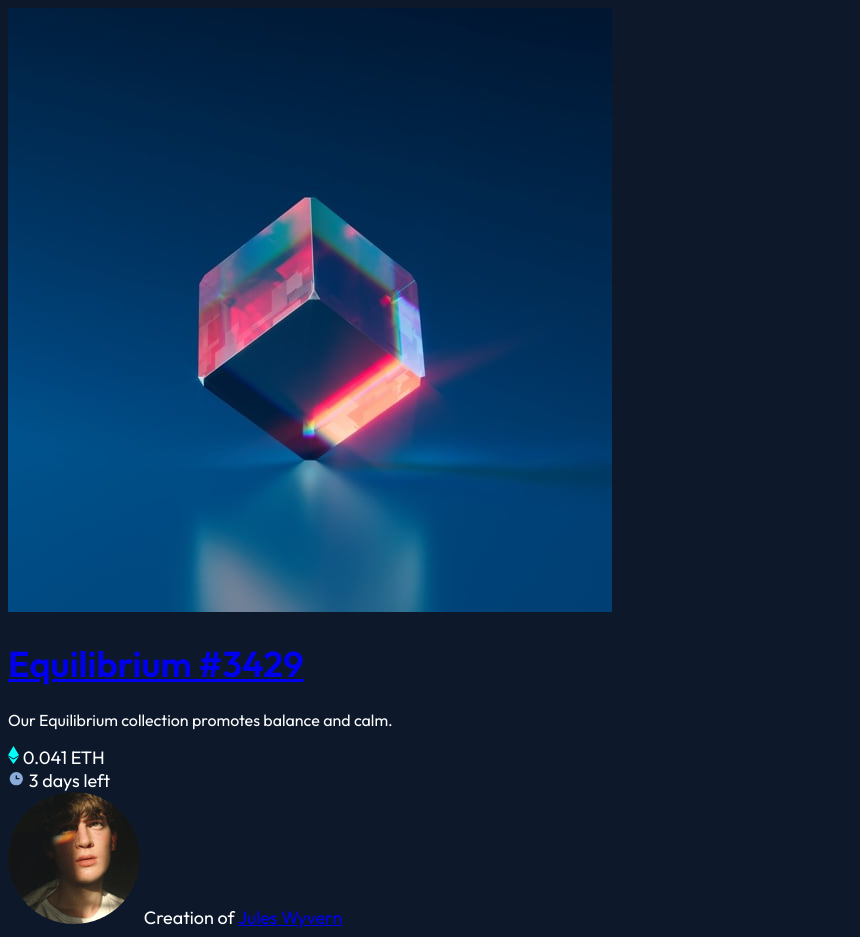
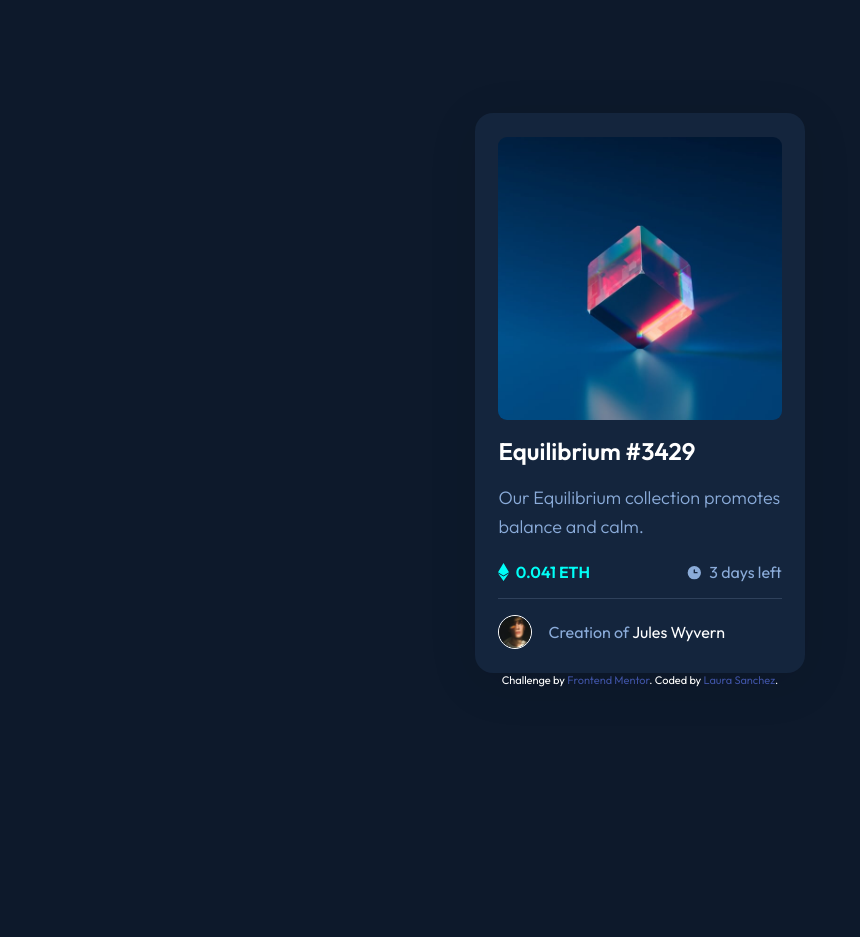
Before and after one commit to Lau-San/fm-nft-preview-card, a plain HTML site: page index.html in a window 1280 px wide. Shown: the whole page, without its empty margins (0-860 px from the left). After the commit the page ends 800 px from the top, so only its background shows below. Drawn offline with Linux system fonts and the light colour scheme.

Commit message:
Completed solution

```diff
--- a/assets/css/main.scss
+++ b/assets/css/main.scss
@@ -12,8 +12,139 @@ body {
 	color: white;
 	font-family: 'Outfit', sans-serif;
 	font-size: 18px;
+	margin: 0;
 }
 
 p {
+	font-size: 18px;
+}
+
+a {
+	color: white;
+	text-decoration: none;
+
+	&:hover {
+		color: $cyan;
+	}
+}
+
+main {
+	height: 100vh;
+	display: flex;
+	flex-direction: column;
+	justify-content: center;
+	align-items: center;
+}
+
+.card {
+	background: $card-bg;
+	border-radius: 1em;
+	box-shadow: 0px 10px 50px hsla(0, 0, 0, .1);
+	box-sizing: border-box;
+	width: 330px;
+	padding: 1.3em;
+}
+
+.nft-img {
+	position: relative;
+	display: block;
+}
+
+.image {
+	border-radius: .5em;
+	width: 100%;
+	display: block;
+}
+
+.overlay {
+	position: absolute;
+	opacity: 0;
+	top: 0;
+	width: 100%;
+	height: 100%;
+	display: flex;
+	justify-content: center;
+	align-items: center;
+
+	&:hover {
+		opacity: 1;
+	}
+}
+
+.overlay-bg {
+	background: $cyan;
+	opacity: .5;
+	border-radius: .5em;
+	position: absolute;
+	width: 100%;
+	height: 100%;
+	z-index: 1;
+}
+
+.overlay-icon {
+	width: 50px;
+	height: 50px;
+	position: relative;
+	z-index: 2;
+}
+
+.nft-details {
+	h1 {
+		font-size: 1.5rem;
+		font-weight: 600;
+	}
+
+	p {
+		color: $soft-blue;
+		font-weight: 300;
+		line-height: 1.6em;
+		margin-bottom: 1.3rem;
+	}
+}
+
+.wrapper {
+	border-bottom: .8px solid $line;
+	padding-bottom: 1rem;
+	display: flex;
+	justify-content: space-between;
+	align-items: center;
+}
+
+.eth {
+	color: $cyan;
 	font-size: 1rem;
+	font-weight: 600;
+	display: flex;
+	align-items: center;
+
+	img {
+		margin-right: .4rem;
+	}
 }
+
+.days-left {
+	color: $soft-blue;
+	font-size: 1rem;
+	font-weight: 400;
+	display: flex;
+	align-items: center;
+
+	img {
+		margin-right: .4rem;
+	}
+}
+
+.creator {
+	color: $soft-blue;
+	font-size: 1rem;
+	margin-top: 1rem;
+	display: flex;
+	align-items: center;
+
+	img {
+		border: 1px solid white;
+		border-radius: 50%;
+		width: 2rem;
+		margin-right: 1rem;
+	}
+}
--- a/index.html
+++ b/index.html
@@ -26,7 +26,14 @@
 
   <main>
     <div class="card">
-      <img src="./assets/images/image-equilibrium.jpg" alt="">
+      <a class="nft-img" href="#">
+        <img class="image" src="./assets/images/image-equilibrium.jpg" alt="">
+
+        <div class="overlay">
+          <div class="overlay-bg"></div>
+          <img class="overlay-icon" src="./assets/images/icon-view.svg" alt="">
+        </div>
+      </a>
 
       <div class="nft-details">
         <h1><a href="#">Equilibrium #3429</a></h1>
@@ -49,16 +56,18 @@
 
         <div class="creator">
           <img src="./assets/images/image-avatar.png" alt="">
-          Creation of <a href="#">Jules Wyvern</a>
+          <div>
+            Creation of <a href="#">Jules Wyvern</a>
+          </div>
         </div>
       </div>
     </div>
+  <div class="attribution">
+    Challenge by <a href="https://www.frontendmentor.io?ref=challenge" target="_blank">Frontend Mentor</a>.
+    Coded by <a href="https://www.frontendmentor.io/profile/Lau-San">Laura Sanchez</a>.
+  </div>
   </main>
 
-  <!-- <div class="attribution">
-    Challenge by <a href="https://www.frontendmentor.io?ref=challenge" target="_blank">Frontend Mentor</a>.
-    Coded by <a href="#">Your Name Here</a>.
-  </div> -->
 </body>
 
 </html>
```
Also changed, not shown: assets/css/main.css, screenshots/screenshot-desktop.png (added), screenshots/screenshot-mobile.png (added), 2 other files.
